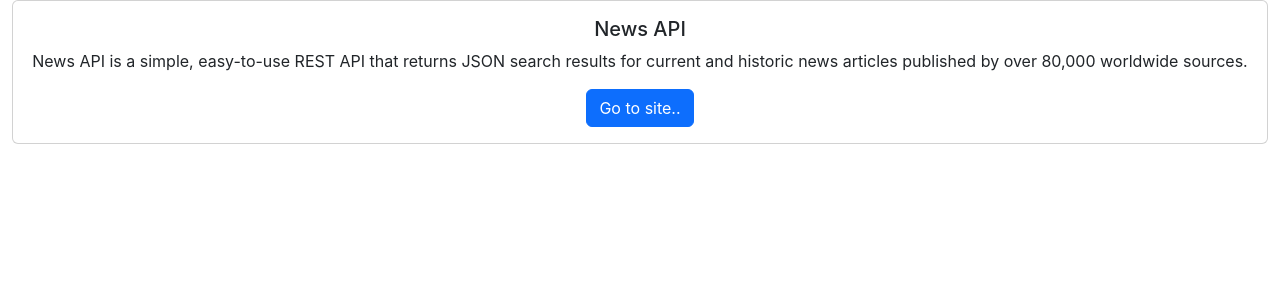
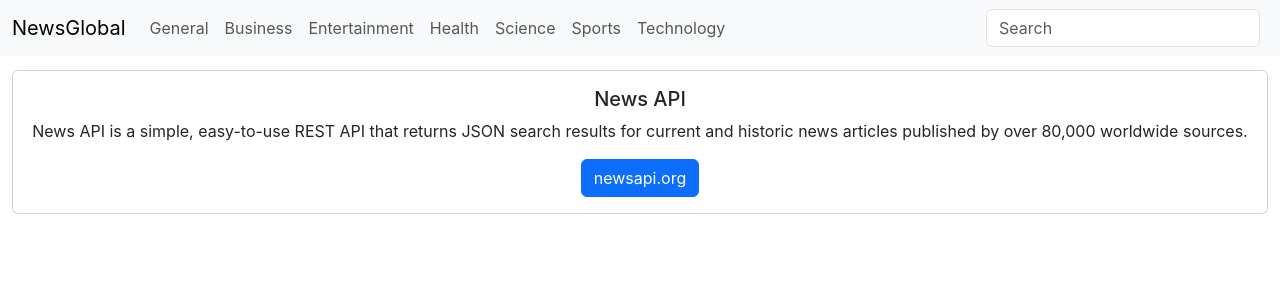
Before and after one commit to Gauravj12/News_API, a React (Create React App) app: page / in a window 1280 px wide. Shown: the top 300 px of the page. Built offline with nearby package versions, Linux system fonts and the light colour scheme; no server answers.

Commit message:
router updation

```diff
--- a/src/Components/Home.jsx
+++ b/src/Components/Home.jsx
@@ -1,18 +1,20 @@
 import React from 'react'
-
+import Navbar from './Navbar'
 
 
 const Home=()=> {
   return (
-    <div className='container-fluid'>
+    <div>
+    <Navbar/>
+    <div className='container-fluid' style={{marginTop:'70px'}}>
     <div className="card text-center">
   <div className="card-body">
     <h5 className="card-title">News API</h5>
     <p className="card-text">News API is a simple, easy-to-use REST API that returns JSON search results for current and historic news articles published by over 80,000 worldwide sources.</p>
-    <a href="https://newsapi.org/" rel="noreferrer" target='_blank' className="btn btn-primary">Go to site..</a>
+    <a href="https://newsapi.org/" rel="noreferrer" target='_blank' className="btn btn-primary">newsapi.org</a>
   </div>
 </div>
-</div>
+</div></div>
   )
 }
 
--- a/src/Components/Navbar.jsx
+++ b/src/Components/Navbar.jsx
@@ -7,15 +7,13 @@
       <div>
   <nav className="navbar fixed-top navbar-expand-lg bg-body-tertiary">
   <div className="container-fluid">
-    <Link className="navbar-brand">NewsGlobal</Link>
+    <Link className="navbar-brand" to="/">NewsGlobal</Link>
     <button className="navbar-toggler" type="button" data-bs-toggle="collapse" data-bs-target="#navbarSupportedContent" aria-controls="navbarSupportedContent" aria-expanded="false" aria-label="Toggle navigation">
       <span className="navbar-toggler-icon"></span>
     </button>
     <div className="collapse navbar-collapse" id="navbarSupportedContent">
       <ul className="navbar-nav me-auto mb-2 mb-lg-0">
-        <li className="nav-item">
-          <Link className="nav-link" to="/">Home</Link>
-        </li>
+
         <li className="nav-item"><Link className='nav-link' to="/general">General</Link></li>
           <li className="nav-item"><Link className='nav-link' to="/business">Business</Link></li>
           <li className="nav-item"><Link className='nav-link' to="/entertainment">Entertainment</Link></li>
```
